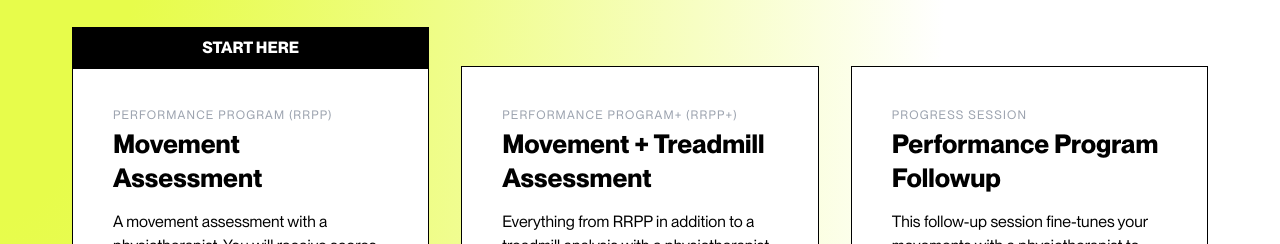
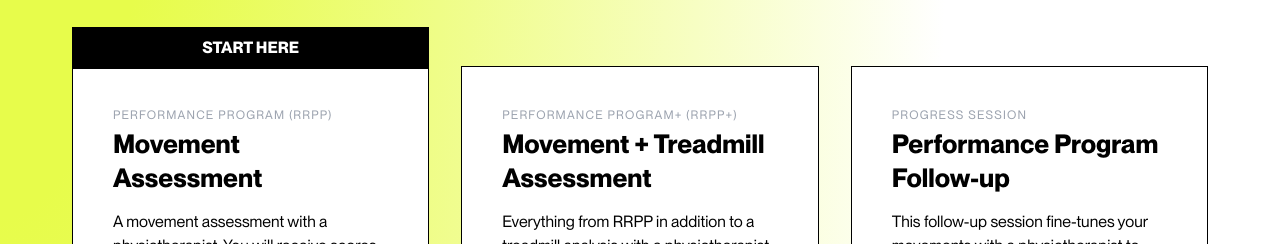
Before and after one commit to oddfutur3/run-ready-co, a Next.js app: page /performance-program in a window 1280 px wide. Shown: the part 1160-1404 px from the top of the page. Built offline with nearby package versions, Linux system fonts and the light colour scheme; no server answers; what aws-amplify would draw is missing.

Commit message:
added dash

```diff
--- a/app/performance-program/page.js
+++ b/app/performance-program/page.js
@@ -246,7 +246,7 @@ export default function RunReady() {
                   Progress Session
                     </p>
                     <h3 className="text-black font-bold text-[1.4rem] lg:text-[1.625rem] leading-[1.3] mb-4">
-                    Performance Program Followup
+                    Performance Program Follow-up
                     </h3>
 
                     <p className="text-[14px] lg:text-[16px] mb-4 text-left ">
```
